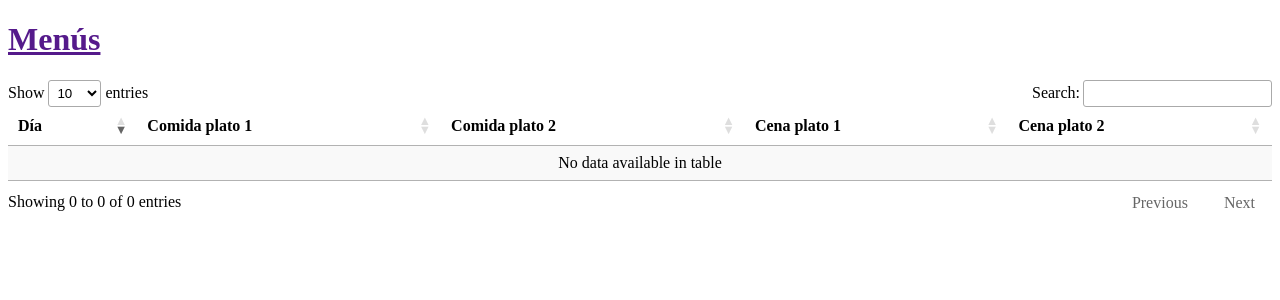
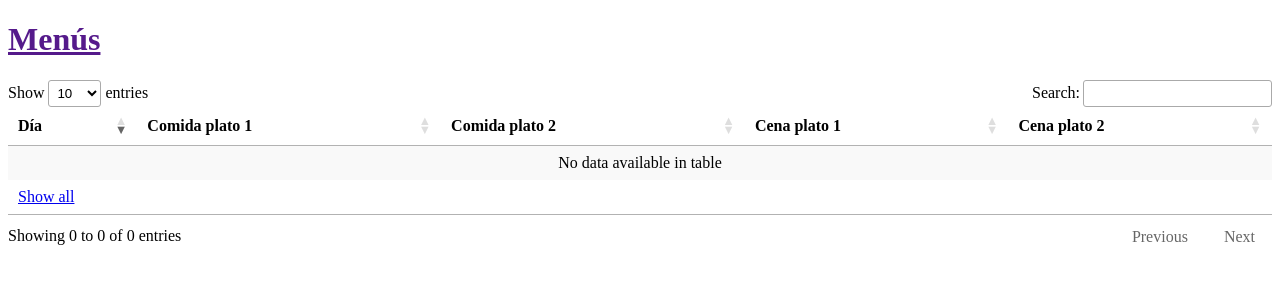
Before and after one commit to sralloza/flask-web, a Flask app: template app/menus/templates/beta.html in a window 1280 px wide. Shown: the top 300 px of the page. Run offline with Flask 2, Linux system fonts and the light colour scheme; the template is opened without the code that fills it, so the values that code supplies are empty; some libraries are stand-ins or nearby versions.

Commit message:
Changed beta.html to use menus.css and datatable.js

```diff
--- a/app/menus/templates/beta.html
+++ b/app/menus/templates/beta.html
@@ -17,7 +17,6 @@
             </thead>
             <tbody>
             {% for menu in menus %}
-            <!--<tr>-->
             <tr class="{{ menu.code }}">
                 <td>{{ menu.format_date(long=False) }}</td>
                 <td>{{ menu.lunch.p1 or '-' }}</td>
@@ -26,60 +25,25 @@
                 <td>{{ menu.dinner.p2 or '-' }}</td>
             </tr>
             {% endfor %}
-            <!--<tr>-->
-            <!--<td colspan="5">-->
-            <!--<a href="?all=True">Show all</a>-->
-            <!--</td>-->
-            <!--</tr>-->
+            </tbody>
+            <tbody>
+            <tr>
+                <td colspan="5"><a href="?all&beta">Show all</a></td>
+            </tr>
             </tbody>
         </table>
     </div>
 </div>
 
-<style type="text/css">
-.dia {
-white-space: nowrap;
-background: #00ff00 !important;
-}
-
-
-
-
-
-
-
-
-
-</style>
-
 {% endblock %}
 
 {% block styles %}
-<link rel="stylesheet" type="text/css"
-      href="//cdn.datatables.net/1.10.19/css/jquery.dataTables.min.css">
+<link rel="stylesheet" type="text/css" href="{{ url_for('static', filename='css/menus.css') }}">
+<link rel="stylesheet" type="text/css" href="//cdn.datatables.net/1.10.19/css/jquery.dataTables.min.css">
 {% endblock %}
 
 {% block scripts %}
 <script src="https://code.jquery.com/jquery-3.3.1.js"></script>
 <script src="https://cdn.datatables.net/1.10.19/js/jquery.dataTables.min.js"></script>
-
-<script type="text/javascript">
-        $(document).ready( function () {
-        $('#menus_table').DataTable( {
-            // "ordering": false
-            "order": [[ 0, "desc" ]],
-            "columns": [
-            { "orderDataType": "date-dd-MMM-yyyy" },
-            null,
-            null,
-            null,
-            null
-            ]
-        });
-        console.log('loaded');
-    }
-);
-
-
-</script>
+<script src="{{ url_for('static', filename='js/beta-datatable-menus.js') }}"></script>
 {% endblock %}
```
